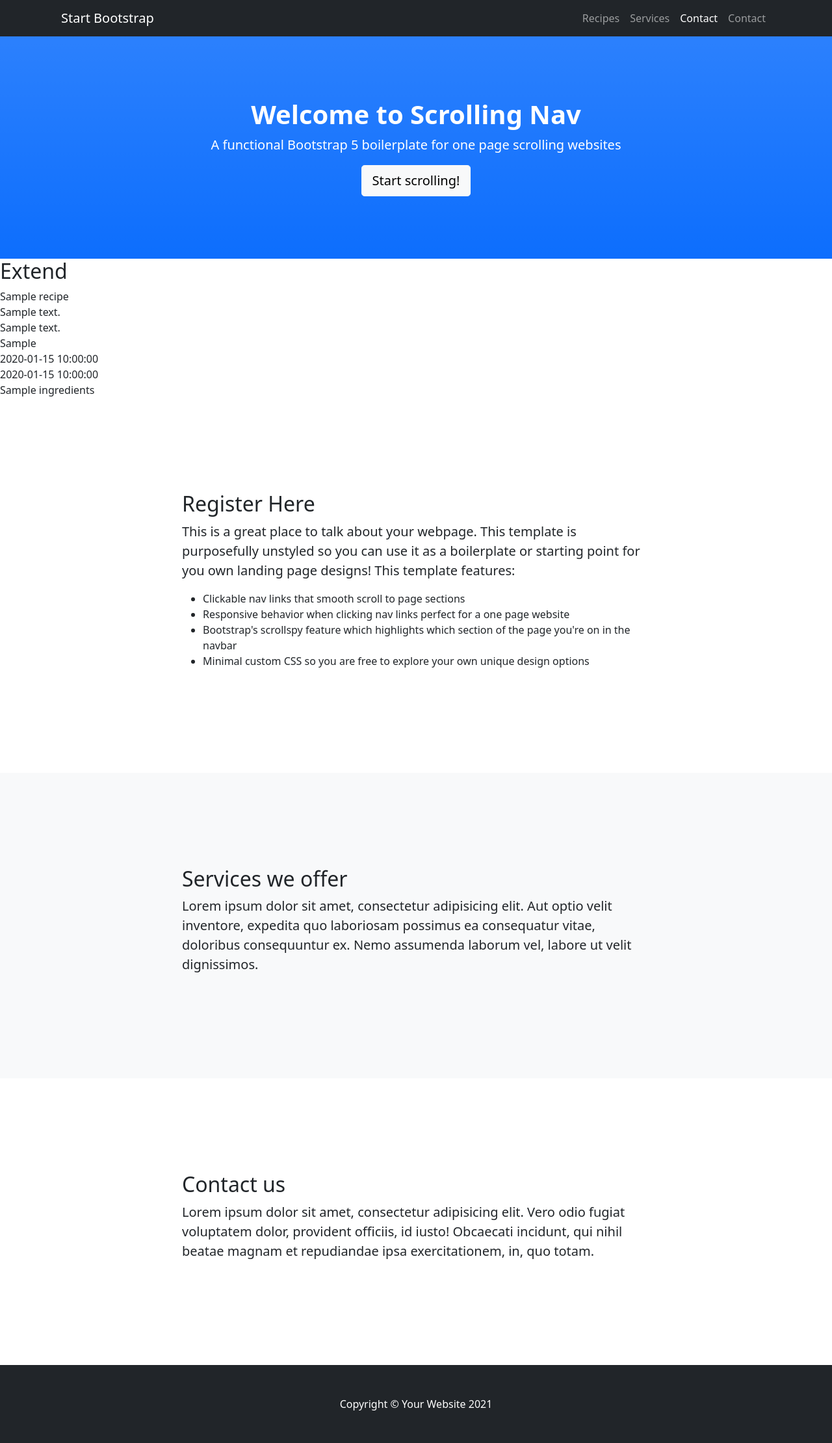
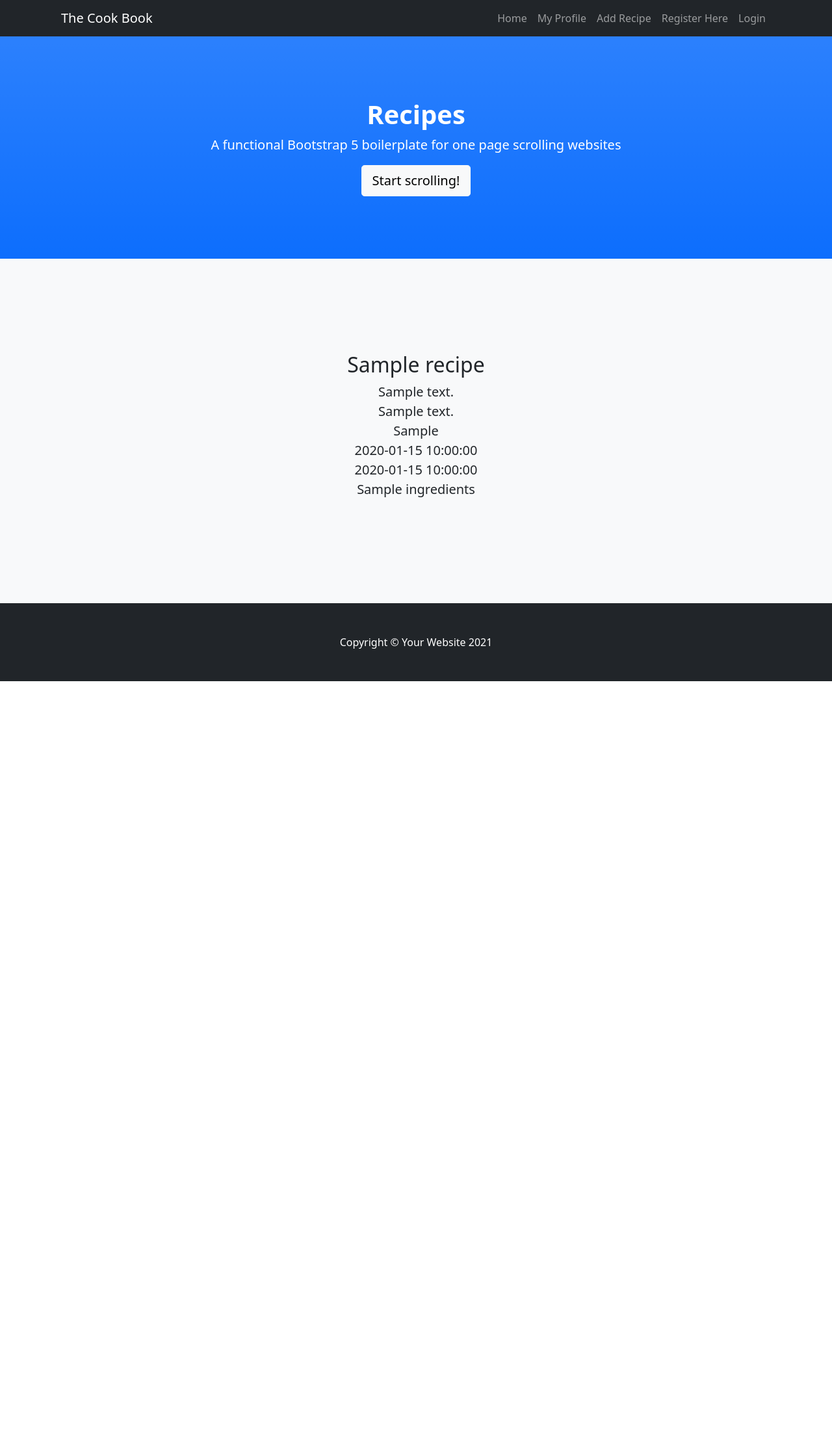
Before and after one commit to 5-ean/The-Cook-Book, a Flask app: page / in a window 1280 px wide. Shown: the whole page at 65% size. After the commit the page ends 1048 px from the top, so only its background shows below. Run offline with Flask 2, Linux system fonts and the light colour scheme; a database or web service that is not in the repository returns one stand-in record (values such as "Sample title"); some libraries are stand-ins or nearby versions.

Commit message:
Changed From single page site to multi, fixing connection issues with DB

```diff
--- a/app.py
+++ b/app.py
@@ -20,10 +20,15 @@ mongo = PyMongo(app)
 
 
 @app.route("/")
+@app.route("/recipes")
 def recipes():
     recipes = mongo.db.recipes.find()
     return render_template("recipes.html", recipes=recipes)
 
+
+@app.route("/register", methods=["GET", "POST"])
+def register():
+    return render_template("register.html")
 
 
 
--- a/templates/base.html
+++ b/templates/base.html
@@ -14,24 +14,28 @@
 </head>
 
 <body>
+
     <!-- Navigation-->
     <nav class="navbar navbar-expand-lg navbar-dark bg-dark fixed-top" id="mainNav">
         <div class="container px-4">
-            <a class="navbar-brand" href="#page-top">Start Bootstrap</a>
+            <a class="navbar-brand" href="{{ url_for('recipes') }}">The Cook Book</a>
             <button class="navbar-toggler" type="button" data-bs-toggle="collapse" data-bs-target="#navbarResponsive"
                 aria-controls="navbarResponsive" aria-expanded="false" aria-label="Toggle navigation"><span
                     class="navbar-toggler-icon"></span></button>
             <div class="collapse navbar-collapse" id="navbarResponsive">
                 <ul class="navbar-nav ms-auto">
-                    <li class="nav-item"><a class="nav-link" href="{{ url_for('recipes') }}">Recipes</a></li>
-                    <li class="nav-item"><a class="nav-link" href="#services">Services</a></li>
-                    <li class="nav-item"><a class="nav-link" href="#contact">Contact</a></li>
-                    <li class="nav-item"><a class="nav-link" href="#contact">Contact</a></li>
+                    <li class="nav-item"><a class="nav-link" href="{{ url_for('recipes') }}">Home</a></li>
+                    <li class="nav-item"><a class="nav-link" href="#">My Profile</a></li>
+                    <li class="nav-item"><a class="nav-link" href="#">Add Recipe</a></li>
+                    <li class="nav-item"><a class="nav-link" href="{{ url_for('register') }}">Register Here</a></li>
+                    <li class="nav-item"><a class="nav-link" href="#Login">Login</a></li>
                 </ul>
             </div>
         </div>
     </nav>
+    {% block register %}
     <!-- Header-->
+    {% block recipes %}
     <header class="bg-primary bg-gradient text-white">
         <div class="container px-4 text-center">
             <h1 class="fw-bolder">Welcome to Scrolling Nav</h1>
@@ -39,27 +43,43 @@
             <a class="btn btn-lg btn-light" href="#about">Start scrolling!</a>
         </div>
     </header>
-    {% block content %}
-    {% endblock %}
-    <!-- About section-->
-    <section id="recipes">
-        <div class="container px-4">
-            <div class="row gx-4 justify-content-center">
+    <!-- Registration section-->
+    <section id="register">
+        <div class="container px-5">
+            <div class="row justify-content-center">
                 <div class="col-lg-8">
-                    <h2>Register Here</h2>
-                    <p class="lead">This is a great place to talk about your webpage. This template is purposefully
-                        unstyled so you can use it as a boilerplate or starting point for you own landing page designs!
-                        This template features:</p>
-                    <ul>
-                        <li>Clickable nav links that smooth scroll to page sections</li>
-                        <li>Responsive behavior when clicking nav links perfect for a one page website</li>
-                        <li>Bootstrap's scrollspy feature which highlights which section of the page you're on in the
-                            navbar</li>
-                        <li>Minimal custom CSS so you are free to explore your own unique design options</li>
-                    </ul>
-                </div>
-            </div>
-        </div>
+                    <div class="card border-0 rounded-3 shadow-lg">
+                        <div class="card-body p-4">
+                            <div class="text-center">
+                                <div class="h1 fw-light">Register Here</div>
+                                <p class="mb-4 text-muted">You Can Add, Delete & Edit Your Recipes When You Have Register!</p>
+                            </div>
+
+
+                            <!-- Registration Form -->
+                            <form id="contactForm" method="POST" action="" >
+
+                                <!-- Name Input -->
+                                <div class="form-floating mb-3">
+                                    <input class="form-control" id="username" name="username" type="text" placeholder="Username"
+                                        required/>
+                                    <label for="username">Username</label>
+                                    <div class="invalid-feedback">Name is required.
+                                    </div>
+                                </div>
+                                <!-- Password Input -->
+                                <div class="form-floating mb-3">
+                                    <input type="password" class="form-control" name="password" id="password" placeholder="Password">
+                                    <label for="password">Password</label>
+                                </div>
+                                <!-- Registration Button -->
+                                <div class="d-grid">
+                                    <button class="btn btn-primary btn-lg" id="submitButton" type="submit">Register</button>
+                                </div>
+
+                            </form>
+                        </div>
+                    </div>
     </section>
     <!-- Services section-->
     <section class="bg-light" id="services">
@@ -87,6 +107,8 @@
             </div>
         </div>
     </section>
+    {% endblock %}
+    {% endblock %}
     <!-- Footer-->
     <footer class="py-5 bg-dark">
         <div class="container px-4">
--- a/templates/recipes.html
+++ b/templates/recipes.html
@@ -1,16 +1,30 @@
 {% extends "base.html" %}
-{% block content %}
+{% block recipes %}
 
-    <h2>Extend</h2>
+<header class="bg-primary bg-gradient text-white">
+    <div class="container px-4 text-center">
+        <h1 class="fw-bolder">Recipes</h1>
+        <p class="lead">A functional Bootstrap 5 boilerplate for one page scrolling websites</p>
+        <a class="btn btn-lg btn-light" href="#about">Start scrolling!</a>
+    </div>
+</header>
 
+<section class="bg-light" id="services">
+    <div class="container px-4">
+        <div class="row gx-4 justify-content-center text-center">
+            <div class="col-lg-8">
                 {% for recipe in recipes %}
-        {{ recipe.recipe_name }}<br>
-        {{ recipe.cuisine_type }}<br>
+                <h2>{{ recipe.recipe_name }}</h2>
+                <p class="lead">{{ recipe.cuisine_type }}<br>
                     {{ recipe.recipe_description }}<br>
                     {{ recipe.recipe_difficulty }}<br>
                     {{ recipe.prep_time }}<br>
                     {{ recipe.cook_time }}<br>
                     {{ recipe.ingredients }}<br>
-    {% endfor %}
+                {% endfor %}</p>
+            </div>
+        </div>
+    </div>
+</section>
 
 {% endblock %}
```
Also changed, not shown: templates/register.html (added, +42 -0 lines), templates/my-profile.html (added). Lines whose indentation alone changed are shown as unchanged.
